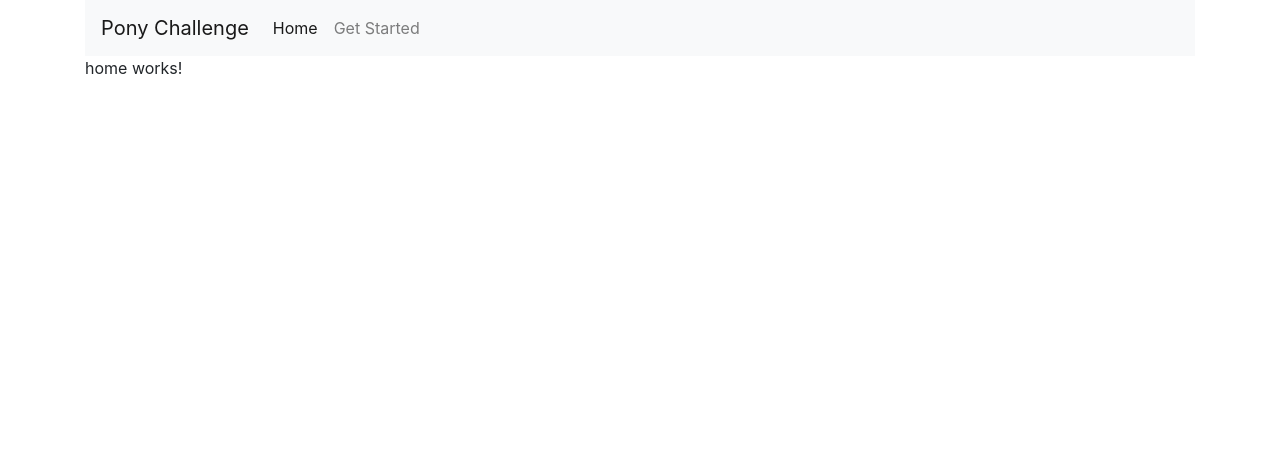
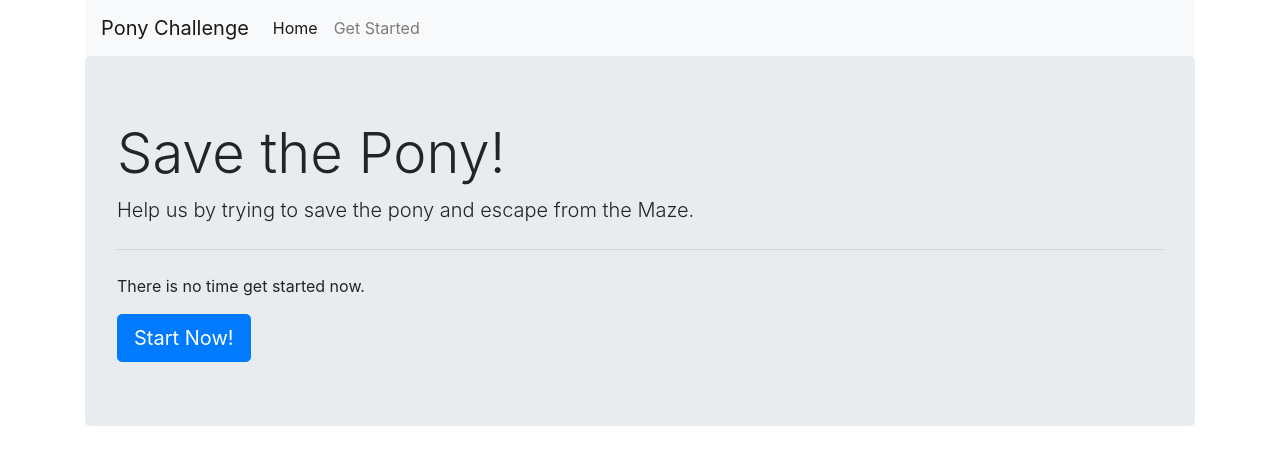
Before and after one commit to Ahmad-Magdy/Maze-Challenge, an Angular app: page / in a window 1280 px wide. Shown: the top 464 px of the page. Built offline with nearby package versions, Linux system fonts and the light colour scheme.

Commit message:
change home content

```diff
--- a/src/app/home/home.component.html
+++ b/src/app/home/home.component.html
@@ -1,3 +1,7 @@
-<p>
-  home works!
-</p>
+<div class="jumbotron">
+  <h1 class="display-4">Save the Pony!</h1>
+  <p class="lead">Help us by trying to save the pony and escape from the Maze.</p>
+  <hr class="my-4">
+  <p>There is no time get started now.</p>
+  <button class="btn btn-primary btn-lg" [routerLink]="['/get-started']">Start Now!</button>
+</div>
```
